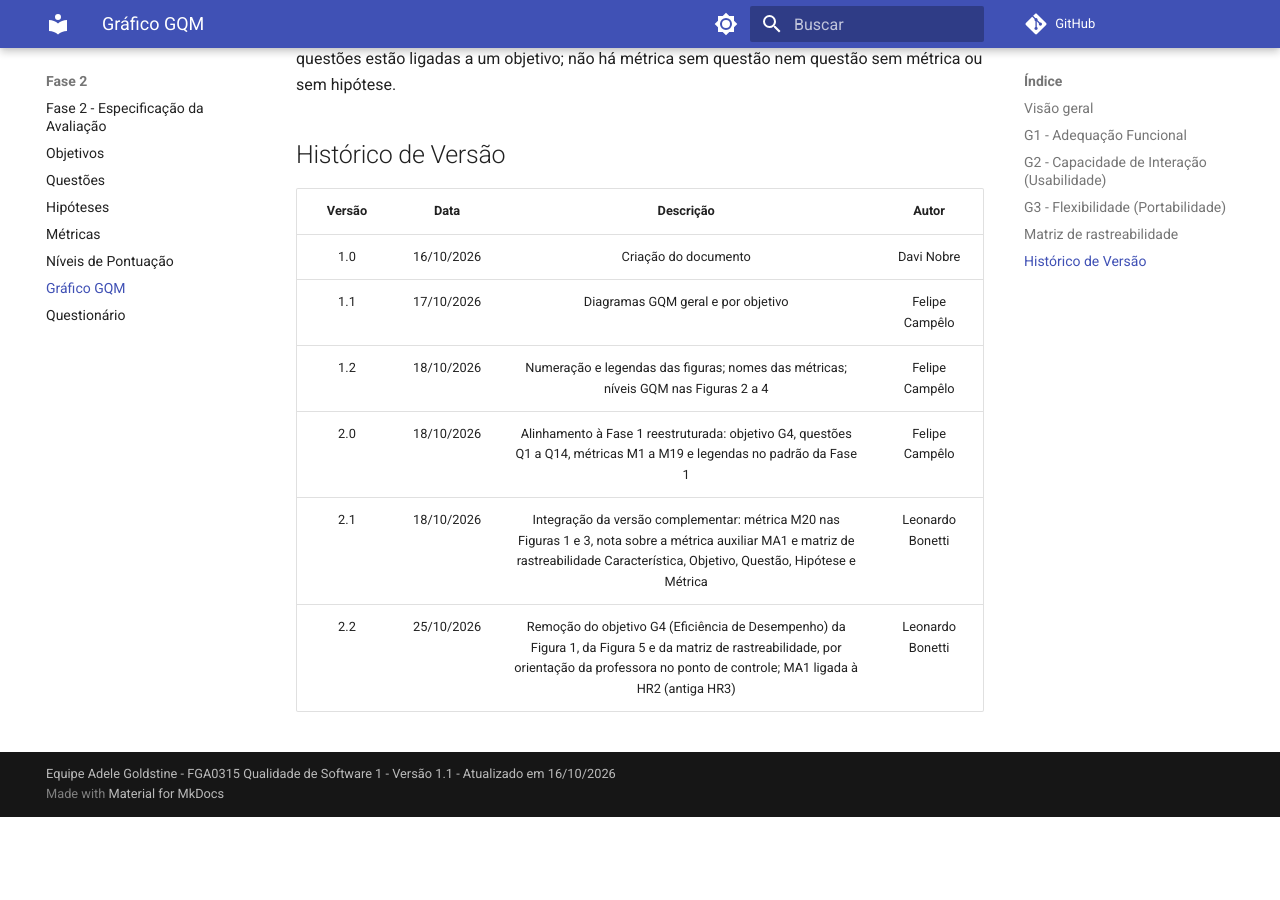
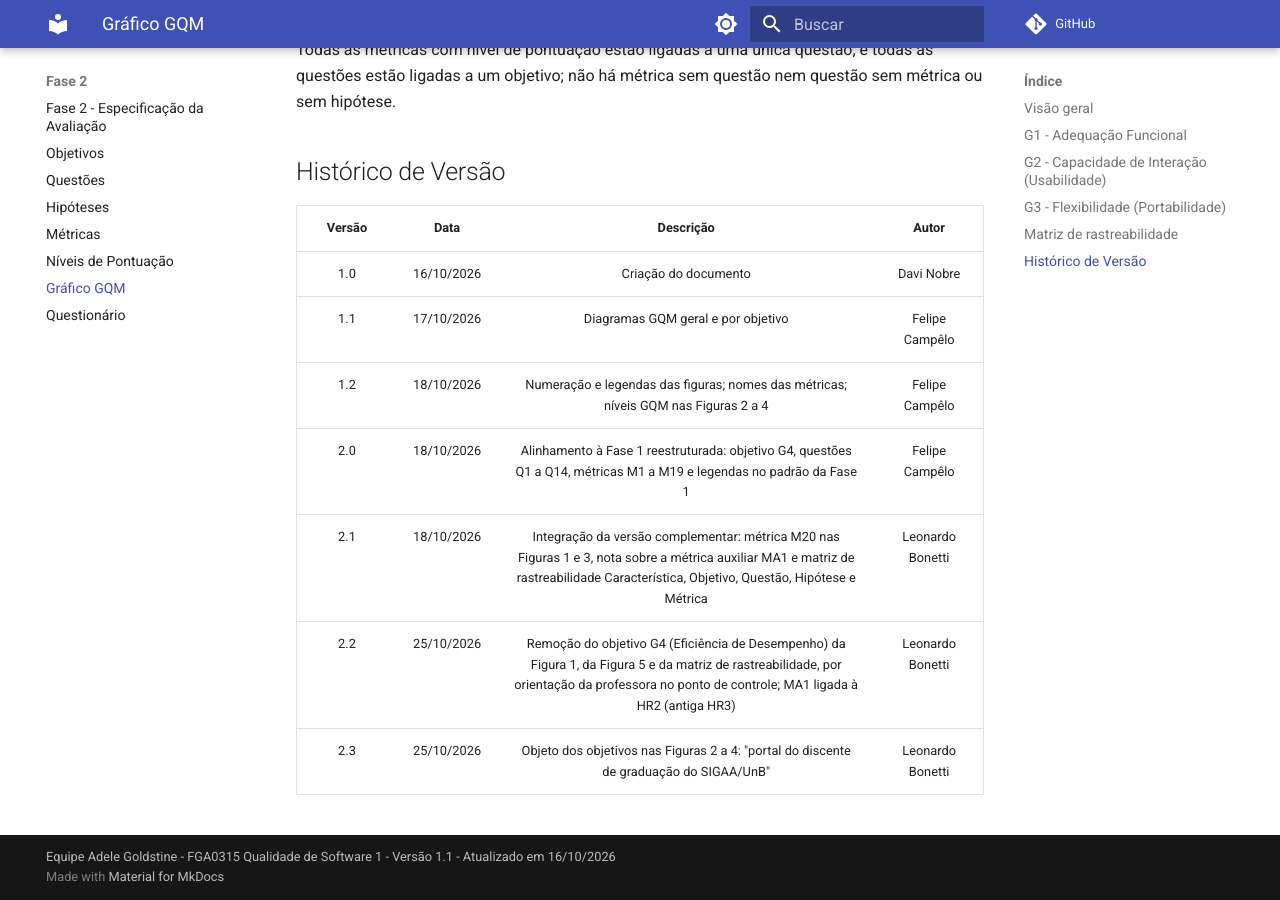
Before and after one commit to FCTE-Qualidade-de-Software-1/2026-2_T02_ADELE_GOLDSTINE, an MkDocs documentation site: the page built from docs/fase-2/grafico-gqm.md, in a window 1280 px wide and 900 px high, scrolled down 5013 px. Built offline with MkDocs 1.6.1 and Material for MkDocs 9.7.7, drawn with Linux system fonts in a browser that asks for light colours; comment, search, counter and statistics services are not loaded; before the commit the page ends 5830 px from its top, so only the background shows below that.

Commit message:
[D09] Unifica o objeto dos objetivos
Usa "o portal do discente de graduação do SIGAA/UnB" em G1 a G3 e nas Figuras 2 a 4.

````diff
--- a/docs/fase-2/grafico-gqm.md
+++ b/docs/fase-2/grafico-gqm.md
@@ -69,7 +69,7 @@
 ```mermaid
 flowchart TD
     subgraph C["Nível conceitual"]
-        G1["G1: Avaliar a adequação funcional do portal do discente do SIGAA/UnB, do ponto de vista do estudante de graduação"]
+        G1["G1: Avaliar a adequação funcional do portal do discente de graduação do SIGAA/UnB, do ponto de vista do estudante de graduação"]
     end
     subgraph O["Nível operacional"]
         Q1["Q1: O SIGAA oferece as funções de que o estudante precisa?"]
@@ -94,7 +94,7 @@
 ```mermaid
 flowchart LR
     subgraph C["Nível conceitual"]
-        G2["G2: Avaliar a capacidade de interação do portal do discente do SIGAA/UnB, do ponto de vista do estudante de graduação"]
+        G2["G2: Avaliar a capacidade de interação do portal do discente de graduação do SIGAA/UnB, do ponto de vista do estudante de graduação"]
     end
     subgraph O["Nível operacional"]
         Q4["Q4: O estudante identifica onde está a função?"]
@@ -134,7 +134,7 @@
 ```mermaid
 flowchart TD
     subgraph C["Nível conceitual"]
-        G3["G3: Avaliar a flexibilidade do portal do discente do SIGAA/UnB, do ponto de vista do estudante de graduação"]
+        G3["G3: Avaliar a flexibilidade do portal do discente de graduação do SIGAA/UnB, do ponto de vista do estudante de graduação"]
     end
     subgraph O["Nível operacional"]
         Q11["Q11: As tarefas funcionam nos navegadores mais usados?"]
@@ -188,3 +188,4 @@
 | 2.0 | 18/10/2026 | Alinhamento à Fase 1 reestruturada: objetivo G4, questões Q1 a Q14, métricas M1 a M19 e legendas no padrão da Fase 1 | Felipe Campêlo |
 | 2.1 | 18/10/2026 | Integração da versão complementar: métrica M20 nas Figuras 1 e 3, nota sobre a métrica auxiliar MA1 e matriz de rastreabilidade Característica, Objetivo, Questão, Hipótese e Métrica | Leonardo Bonetti |
 | 2.2 | 25/10/2026 | Remoção do objetivo G4 (Eficiência de Desempenho) da Figura 1, da Figura 5 e da matriz de rastreabilidade, por orientação da professora no ponto de controle; MA1 ligada à HR2 (antiga HR3) | Leonardo Bonetti |
+| 2.3 | 25/10/2026 | Objeto dos objetivos nas Figuras 2 a 4: "portal do discente de graduação do SIGAA/UnB" | Leonardo Bonetti |
````
Also changed, not shown: docs/fase-2/objetivos.md (+3 -2 lines).
